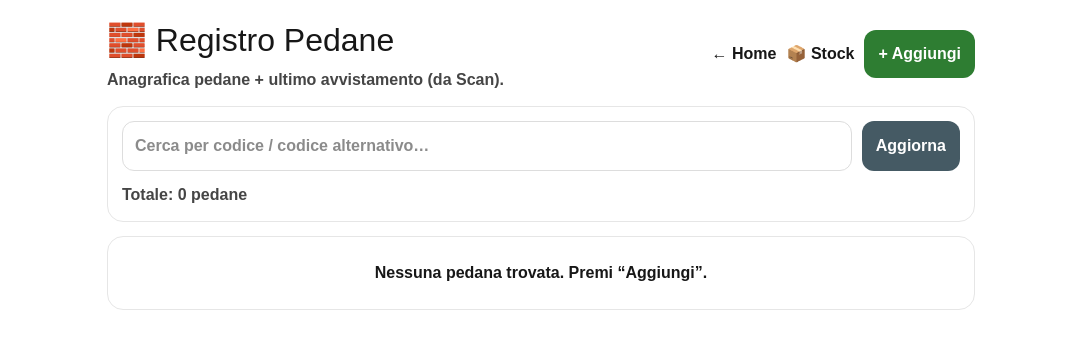
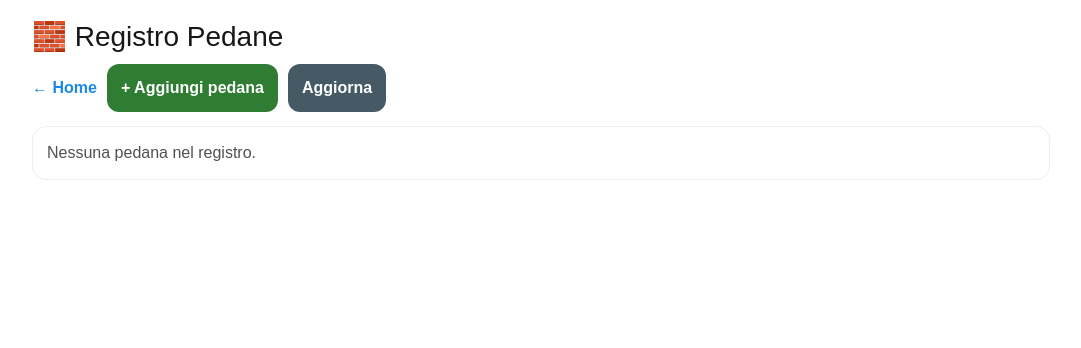
Before and after one commit to lucamandis89/pallet-tracker, a Next.js app: page /pallets in a window 1280 px wide. Shown: the top 348 px of the page, without its empty margins (99-1180 px from the left). Built offline with nearby package versions, Linux system fonts and the light colour scheme.

Commit message:
Update page.tsx

```diff
--- a/app/pallets/page.tsx
+++ b/app/pallets/page.tsx
@@ -1,306 +1,88 @@
 "use client";
 
-import React, { useEffect, useMemo, useState } from "react";
-import { getPallets, upsertPallet, deletePallet } from "../lib/storage";
-
-type PalletItem = {
-  id: string;
-  code: string;
-  type?: string;
-  altCode?: string;
-  notes?: string;
-  createdTs?: number;
-  lastSeenTs?: number;
-  lastLat?: number;
-  lastLng?: number;
-  lastSource?: "qr" | "manual";
-};
-
-const PALLET_TYPES = ["EUR / EPAL", "CHEP", "LPR", "IFCO", "DUSS", "ROOL", "Altro"] as const;
-
-function fmtDate(ts?: number) {
-  if (!ts) return "-";
-  try {
-    return new Date(ts).toLocaleString();
-  } catch {
-    return "-";
-  }
-}
+import React, { useMemo, useState } from "react";
+import { deletePallet, formatDT, getPallets, upsertPallet } from "../lib/storage";
 
 export default function PalletsPage() {
-  const [items, setItems] = useState<PalletItem[]>([]);
-  const [q, setQ] = useState("");
+  const [refresh, setRefresh] = useState(0);
+  const list = useMemo(() => getPallets(), [refresh]);
 
-  // form (add/edit)
-  const [open, setOpen] = useState(false);
-  const [editingId, setEditingId] = useState<string | null>(null);
-
-  const [code, setCode] = useState("");
-  const [type, setType] = useState<string>(PALLET_TYPES[0]);
-  const [altCode, setAltCode] = useState("");
-  const [notes, setNotes] = useState("");
-
-  function reload() {
-    const list = (getPallets() || []) as PalletItem[];
-    // ordinamento: ultimo visto prima
-    list.sort((a, b) => (b.lastSeenTs || 0) - (a.lastSeenTs || 0));
-    setItems(list);
+  function add() {
+    const code = prompt("Codice pedana (es: PEDANA-000123):");
+    if (!code?.trim()) return;
+    const type = prompt("Tipo pedana (es: EUR/EPAL, CHEP, IFCO...) (opz.)") || "";
+    const alt = prompt("Codice alternativo (opz.)") || "";
+    const notes = prompt("Note (opz.)") || "";
+    upsertPallet({ code: code.trim(), palletType: type.trim() || undefined, altCode: alt.trim() || undefined, notes: notes.trim() || undefined });
+    setRefresh((x) => x + 1);
   }
 
-  useEffect(() => {
-    reload();
-  }, []);
-
-  const filtered = useMemo(() => {
-    const s = q.trim().toLowerCase();
-    if (!s) return items;
-    return items.filter((p) => (p.code || "").toLowerCase().includes(s) || (p.altCode || "").toLowerCase().includes(s));
-  }, [items, q]);
-
-  function resetForm() {
-    setEditingId(null);
-    setCode("");
-    setType(PALLET_TYPES[0]);
-    setAltCode("");
-    setNotes("");
+  function edit(id: string) {
+    const p = list.find((x) => x.id === id);
+    if (!p) return;
+    const type = prompt("Tipo pedana:", p.palletType || "") ?? (p.palletType || "");
+    const alt = prompt("Codice alternativo:", p.altCode || "") ?? (p.altCode || "");
+    const notes = prompt("Note:", p.notes || "") ?? (p.notes || "");
+    upsertPallet({ code: p.code, palletType: type.trim() || undefined, altCode: alt.trim() || undefined, notes: notes.trim() || undefined });
+    setRefresh((x) => x + 1);
   }
 
-  function openAdd() {
-    resetForm();
-    setOpen(true);
+  function del(id: string) {
+    if (!confirm("Eliminare pedana dal registro?")) return;
+    deletePallet(id);
+    setRefresh((x) => x + 1);
   }
 
-  function openEdit(p: PalletItem) {
-    setEditingId(p.id);
-    setCode(p.code || "");
-    setType(p.type || PALLET_TYPES[0]);
-    setAltCode(p.altCode || "");
-    setNotes(p.notes || "");
-    setOpen(true);
-  }
+  return (
+    <div style={{ padding: 16, maxWidth: 1050, margin: "0 auto" }}>
+      <h1 style={{ fontSize: 28, marginBottom: 6 }}>🧱 Registro Pedane</h1>
 
-  function close() {
-    setOpen(false);
-    resetForm();
-  }
+      <div style={{ display: "flex", gap: 10, flexWrap: "wrap" }}>
+        <a href="/" style={link()}>← Home</a>
+        <button style={btn("#2e7d32")} onClick={add}>+ Aggiungi pedana</button>
+        <button style={btn("#455a64")} onClick={() => setRefresh((x) => x + 1)}>Aggiorna</button>
+      </div>
 
-  function save() {
-    const clean = code.trim();
-    if (!clean) {
-      alert("Inserisci un codice pedana (es: PEDANA-000123).");
-      return;
-    }
+      <div style={box()}>
+        {list.length === 0 ? <div style={{ opacity: 0.75 }}>Nessuna pedana nel registro.</div> : null}
 
-    const now = Date.now();
-    const payload: any = {
-      // se editingId c’è, teniamo quello, altrimenti crea nuovo
-      id: editingId || undefined,
-      code: clean,
-      type: (type || "").trim() || undefined,
-      altCode: altCode.trim() || undefined,
-      notes: notes.trim() || undefined,
-      createdTs: editingId ? undefined : now,
-    };
+        <div style={{ display: "grid", gap: 10 }}>
+          {list.map((p) => (
+            <div key={p.id} style={card()}>
+              <div style={{ display: "flex", justifyContent: "space-between", gap: 10, flexWrap: "wrap" }}>
+                <div style={{ fontWeight: 900, fontSize: 18 }}>{p.code}</div>
+                <div style={{ opacity: 0.8 }}>
+                  Ultimo visto: {p.lastSeenTs ? formatDT(p.lastSeenTs) : "—"}
+                </div>
+              </div>
 
-    upsertPallet(payload);
-    reload();
-    close();
-  }
+              <div style={{ opacity: 0.9, marginTop: 6 }}>
+                Tipo: <b>{p.palletType || "—"}</b> {p.altCode ? ` • Alt: ${p.altCode}` : ""}
+              </div>
 
-  function remove(id: string) {
-    const ok = confirm("Eliminare questa pedana dal registro?");
-    if (!ok) return;
-    deletePallet(id);
-    reload();
-  }
+              <div style={{ opacity: 0.9, marginTop: 6 }}>
+                Posizione: <b>{p.locationKind || "—"}</b> {p.locationId ? `(${p.locationId})` : ""}
+              </div>
 
-  const input = {
-    padding: 12,
-    borderRadius: 12,
-    border: "1px solid #ddd",
-    width: "100%",
-    fontWeight: 800 as const,
-  };
+              <div style={{ opacity: 0.85, marginTop: 6 }}>
+                GPS: {p.lastLat ?? "—"}, {p.lastLng ?? "—"} {p.lastAccuracy ? `±${Math.round(p.lastAccuracy)}m` : ""}
+              </div>
 
-  const btn = (bg: string) => ({
-    padding: "12px 14px",
-    borderRadius: 12,
-    border: "none",
-    fontWeight: 900 as const,
-    cursor: "pointer",
-    background: bg,
-    color: "white",
-  });
+              {p.notes ? <div style={{ marginTop: 8, opacity: 0.9 }}>📝 {p.notes}</div> : null}
 
-  const card = {
-    padding: 14,
-    borderRadius: 16,
-    border: "1px solid #e6e6e6",
-    background: "white",
-  };
-
-  return (
-    <div style={{ padding: 16, maxWidth: 900, margin: "0 auto" }}>
-      <div style={{ display: "flex", justifyContent: "space-between", gap: 12, flexWrap: "wrap" }}>
-        <div>
-          <h1 style={{ margin: 0, fontSize: 32 }}>🧱 Registro Pedane</h1>
-          <div style={{ opacity: 0.8, fontWeight: 800, marginTop: 4 }}>
-            Anagrafica pedane + ultimo avvistamento (da Scan).
-          </div>
-        </div>
-
-        <div style={{ display: "flex", gap: 10, alignItems: "center", flexWrap: "wrap" }}>
-          <a href="/" style={{ textDecoration: "none", fontWeight: 900 }}>
-            ← Home
-          </a>
-          <a href="/stock" style={{ textDecoration: "none", fontWeight: 900 }}>
-            📦 Stock
-          </a>
-          <button onClick={openAdd} style={btn("#2e7d32")}>
-            + Aggiungi
-          </button>
+              <div style={{ display: "flex", gap: 10, marginTop: 10, flexWrap: "wrap" }}>
+                <button style={btn("#455a64")} onClick={() => edit(p.id)}>Modifica</button>
+                <button style={btn("#e53935")} onClick={() => del(p.id)}>Elimina</button>
+              </div>
+            </div>
+          ))}
         </div>
       </div>
-
-      <div style={{ marginTop: 14, ...card }}>
-        <div style={{ display: "grid", gap: 10, gridTemplateColumns: "1fr auto" }}>
-          <input
-            value={q}
-            onChange={(e) => setQ(e.target.value)}
-            placeholder="Cerca per codice / codice alternativo…"
-            style={input}
-          />
-          <button onClick={reload} style={btn("#455a64")}>
-            Aggiorna
-          </button>
-        </div>
-
-        <div style={{ marginTop: 12, fontWeight: 900, opacity: 0.8 }}>
-          Totale: {filtered.length} pedane
-        </div>
-      </div>
-
-      <div style={{ marginTop: 14, display: "grid", gap: 12 }}>
-        {filtered.length === 0 ? (
-          <div style={{ ...card, textAlign: "center", padding: 24, fontWeight: 900 }}>
-            Nessuna pedana trovata. Premi “Aggiungi”.
-          </div>
-        ) : (
-          filtered.map((p) => (
-            <div key={p.id} style={{ ...card }}>
-              <div style={{ display: "flex", justifyContent: "space-between", gap: 10, flexWrap: "wrap" }}>
-                <div>
-                  <div style={{ fontSize: 20, fontWeight: 1000 }}>{p.code}</div>
-                  <div style={{ marginTop: 4, opacity: 0.85, fontWeight: 800 }}>
-                    Tipo: <span style={{ fontWeight: 1000 }}>{p.type || "-"}</span>
-                    {p.altCode ? (
-                      <>
-                        {" "}
-                        · Alt: <span style={{ fontWeight: 1000 }}>{p.altCode}</span>
-                      </>
-                    ) : null}
-                  </div>
-
-                  <div style={{ marginTop: 6, fontSize: 13, opacity: 0.75, fontWeight: 800 }}>
-                    Ultimo visto: {fmtDate(p.lastSeenTs)}{" "}
-                    {p.lastLat != null && p.lastLng != null ? `· GPS: ${p.lastLat.toFixed(5)}, ${p.lastLng.toFixed(5)}` : ""}
-                    {p.lastSource ? ` · fonte: ${p.lastSource}` : ""}
-                  </div>
-
-                  {p.notes ? (
-                    <div style={{ marginTop: 10, background: "#f6f6f6", padding: 10, borderRadius: 12, fontWeight: 800 }}>
-                      📝 {p.notes}
-                    </div>
-                  ) : null}
-                </div>
-
-                <div style={{ display: "flex", gap: 10, alignItems: "center" }}>
-                  <button onClick={() => openEdit(p)} style={btn("#1e88e5")}>
-                    Modifica
-                  </button>
-                  <button onClick={() => remove(p.id)} style={btn("#e53935")}>
-                    Elimina
-                  </button>
-                </div>
-              </div>
-            </div>
-          ))
-        )}
-      </div>
-
-      {/* MODAL */}
-      {open ? (
-        <div
-          onClick={close}
-          style={{
-            position: "fixed",
-            inset: 0,
-            background: "rgba(0,0,0,0.35)",
-            display: "flex",
-            alignItems: "center",
-            justifyContent: "center",
-            padding: 16,
-            zIndex: 9999,
-          }}
-        >
-          <div
-            onClick={(e) => e.stopPropagation()}
-            style={{
-              width: "100%",
-              maxWidth: 520,
-              background: "white",
-              borderRadius: 18,
-              padding: 16,
-              border: "1px solid #e6e6e6",
-            }}
-          >
-            <div style={{ fontSize: 20, fontWeight: 1000 }}>
-              {editingId ? "✏️ Modifica pedana" : "➕ Nuova pedana"}
-            </div>
-
-            <div style={{ marginTop: 12, display: "grid", gap: 10 }}>
-              <div>
-                <div style={{ fontWeight: 900, marginBottom: 6 }}>Codice pedana</div>
-                <input value={code} onChange={(e) => setCode(e.target.value)} placeholder="Es: PEDANA-000123" style={input} />
-              </div>
-
-              <div>
-                <div style={{ fontWeight: 900, marginBottom: 6 }}>Tipo</div>
-                <select value={type} onChange={(e) => setType(e.target.value)} style={input as any}>
-                  {PALLET_TYPES.map((t) => (
-                    <option key={t} value={t}>
-                      {t}
-                    </option>
-                  ))}
-                </select>
-              </div>
-
-              <div>
-                <div style={{ fontWeight: 900, marginBottom: 6 }}>Codice alternativo (facoltativo)</div>
-                <input value={altCode} onChange={(e) => setAltCode(e.target.value)} placeholder="Es: IFCO-XYZ123" style={input} />
-              </div>
-
-              <div>
-                <div style={{ fontWeight: 900, marginBottom: 6 }}>Note (facoltative)</div>
-                <input value={notes} onChange={(e) => setNotes(e.target.value)} placeholder="Note…" style={input} />
-              </div>
-
-              <div style={{ display: "flex", gap: 10, flexWrap: "wrap", marginTop: 6 }}>
-                <button onClick={save} style={btn("#2e7d32")}>
-                  Salva
-                </button>
-                <button onClick={close} style={btn("#616161")}>
-                  Annulla
-                </button>
-              </div>
-
-              <div style={{ fontSize: 12, opacity: 0.7, fontWeight: 800, marginTop: 4 }}>
-                ✅ Questo registro si aggiorna anche automaticamente quando scansioni (Scan → upsertPallet).
-              </div>
-            </div>
-          </div>
-        </div>
-      ) : null}
     </div>
   );
 }
+
+const box = (): React.CSSProperties => ({ marginTop: 14, padding: 14, borderRadius: 14, border: "1px solid #eee", background: "white" });
+const card = (): React.CSSProperties => ({ padding: 14, borderRadius: 14, border: "1px solid #eee", background: "#fafafa" });
+const btn = (bg: string): React.CSSProperties => ({ padding: "12px 14px", borderRadius: 12, border: "none", background: bg, color: "white", fontWeight: 900, cursor: "pointer" });
+const link = (): React.CSSProperties => ({ fontWeight: 900, textDecoration: "none", color: "#1e88e5", padding: "12px 0" });
```
